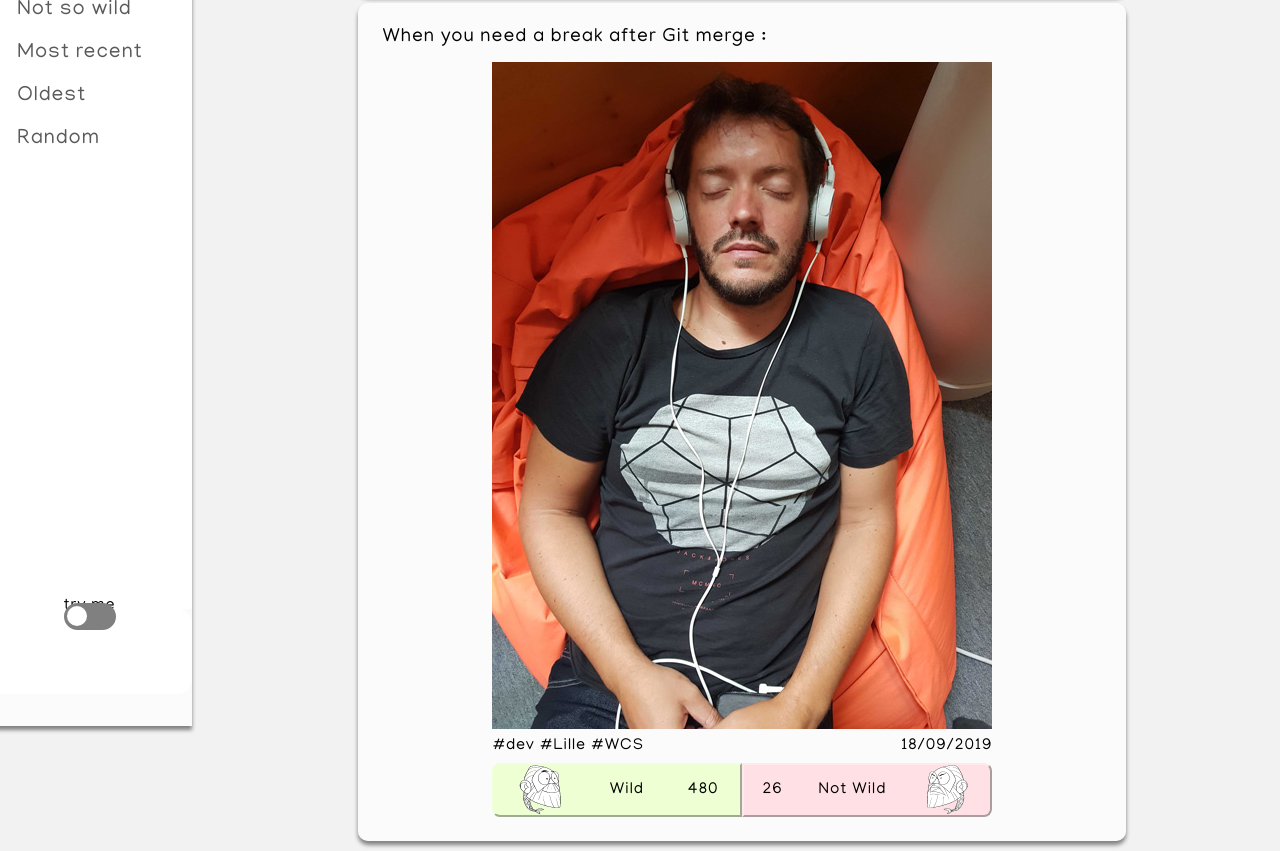
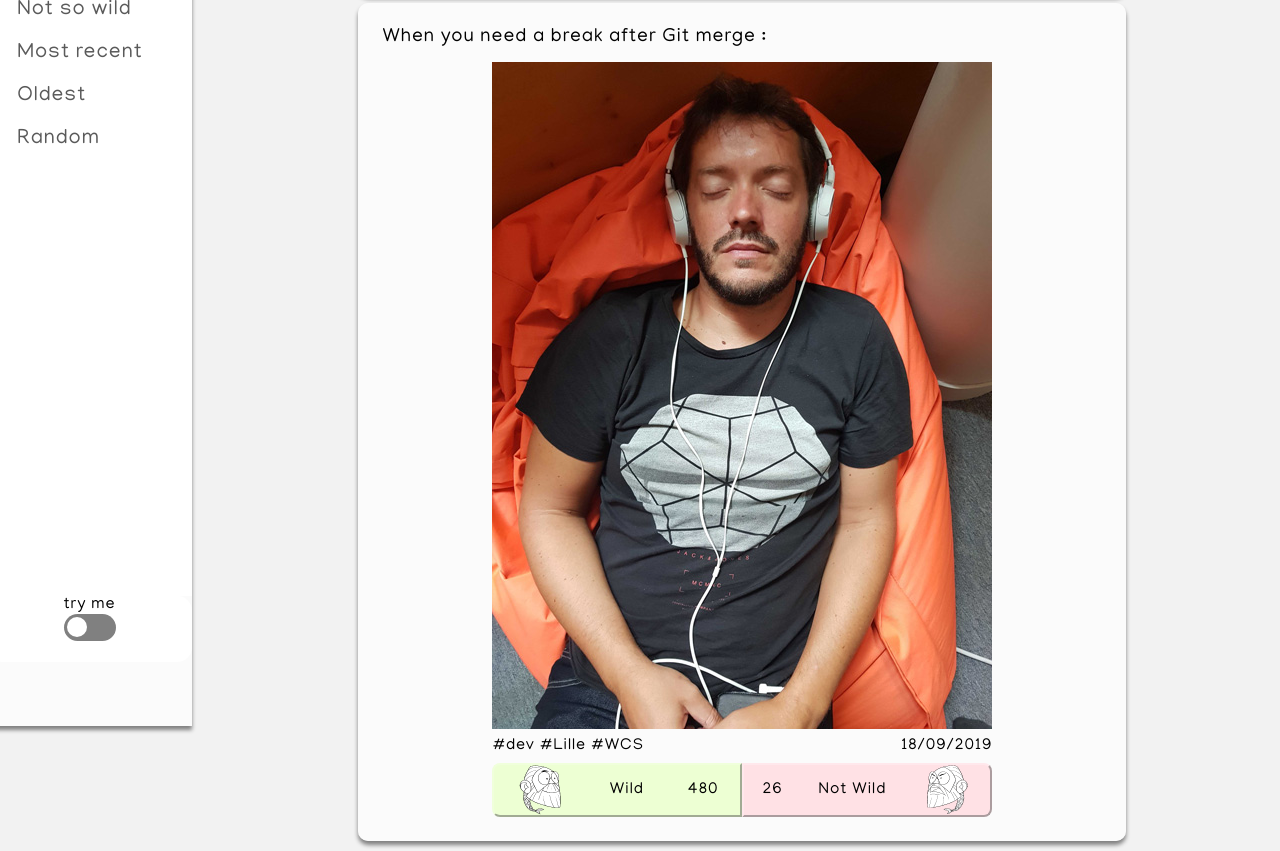
Before and after one commit to jervalles/instantwild, a PHP site: page / in a window 1280 px wide. Shown: the part 134-985 px from the top of the page. Run offline with PHP 8.4, Linux system fonts and the light colour scheme.

Commit message:
fix licorn button on google chrome

```diff
--- a/header.html
+++ b/header.html
@@ -10,7 +10,6 @@
         <link rel="stylesheet" href="submit.css">
         <link rel="stylesheet" href="index.css">
         <link rel="stylesheet" href="unicorn.css">
-
         <link href="https://fonts.googleapis.com/css?family=Manjari&display=swap" rel="stylesheet">
 </head>
 </html>
--- a/index.css
+++ b/index.css
@@ -180,6 +180,7 @@ hr{
   html {
     --color-headings: #0077FF;
   }
+
   section:nth-of-type(3){
     padding-top: 0;
   }
--- a/unicorn.css
+++ b/unicorn.css
@@ -28,6 +28,14 @@
         0%{background-position:0% 82%}
         50%{background-position:100% 19%}
         100%{background-position:0% 82%}
+    }
+
+    html.transition,
+    html.transition *,
+    html.transition *:before,
+    html.transition *:after {
+    transition: all 750ms !important;
+    transition-delay: 0 !important;
     }
 
     nav[data-theme='licorne'] {
@@ -61,7 +69,6 @@
             float: center;
             border-radius: 100px;
             position: relative;
-
         }
 
         #licornLabel:after {
@@ -91,10 +98,10 @@
 
         .toggle-container {
             background-color: white;
-            margin: 0 0 2rem 0;
+            margin: 0 0 4rem 0;
             padding: 0;
             border-radius: 15px;
-            height: 100px;
+            height: 80px;
             width: 100%;
             display: grid;
             grid-template-columns: 80% auto;
@@ -108,7 +115,7 @@
         }
 
         .toggle-container p {
-            margin: -12px;
+
         }
 
         #switch{
```
